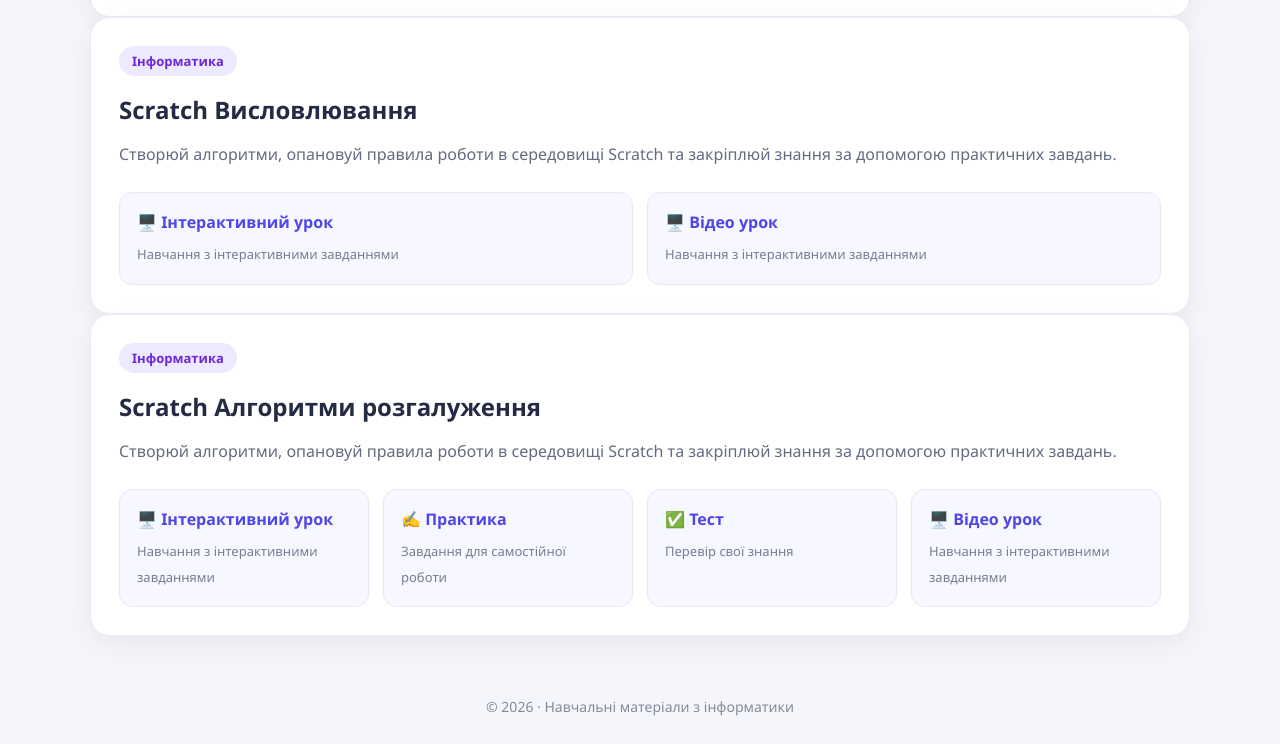
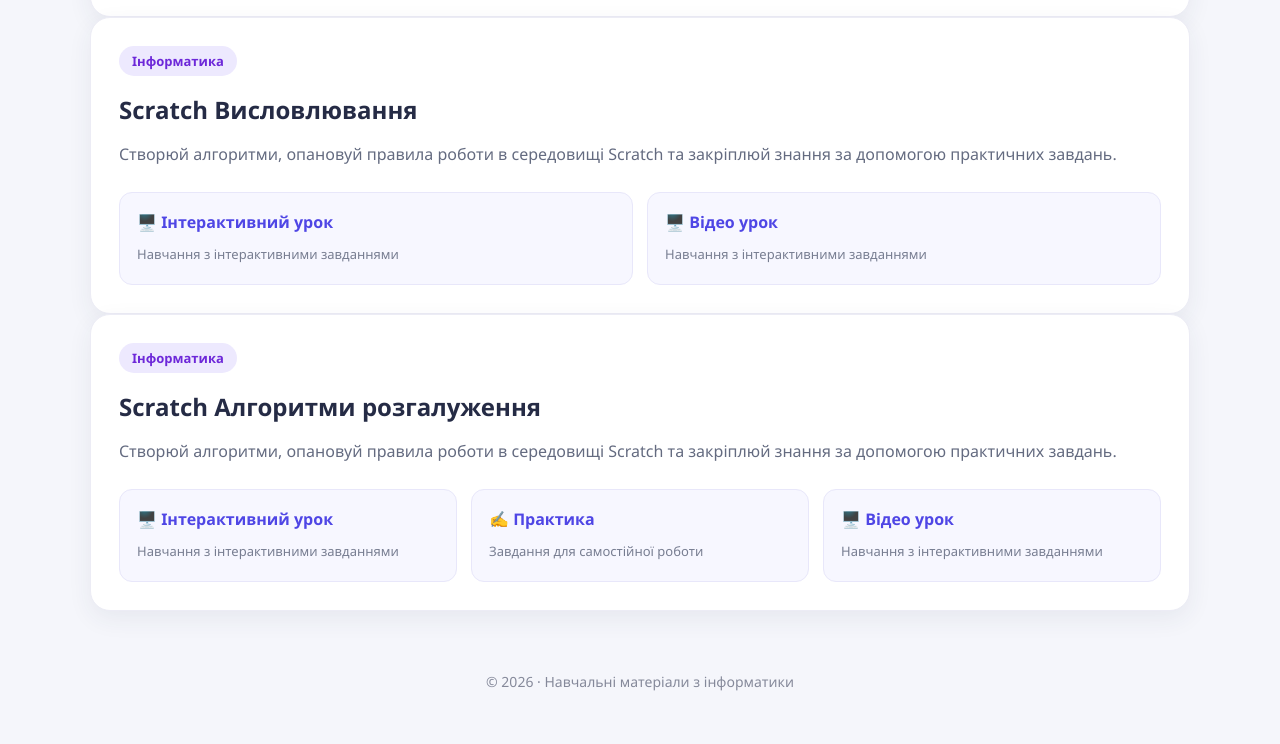
Before and after one commit to TanyaOl/my_teaching_materials, a plain HTML site: page informatics/lesson-1/index.html in a window 1280 px wide. Shown: the part 1602-2346 px from the top of the page. After the commit the page ends 2320 px from the top, so only its background shows below. Drawn offline with Linux system fonts and the light colour scheme.

Commit message:
Update index.html

```diff
--- a/informatics/lesson-1/index.html
+++ b/informatics/lesson-1/index.html
@@ -350,10 +350,7 @@
           <span>Завдання для самостійної роботи</span>
         </a>
 
-        <a class="material-link" href="scratch/test_2.html" >
-          <strong>✅ Тест</strong>
-          <span>Перевір свої знання</span>
-        </a>
+
          <a class="material-link" href="scratch/video2.mp4">
           <strong>🖥️ Відео урок</strong>
           <span>Навчання з інтерактивними завданнями</span>
```
